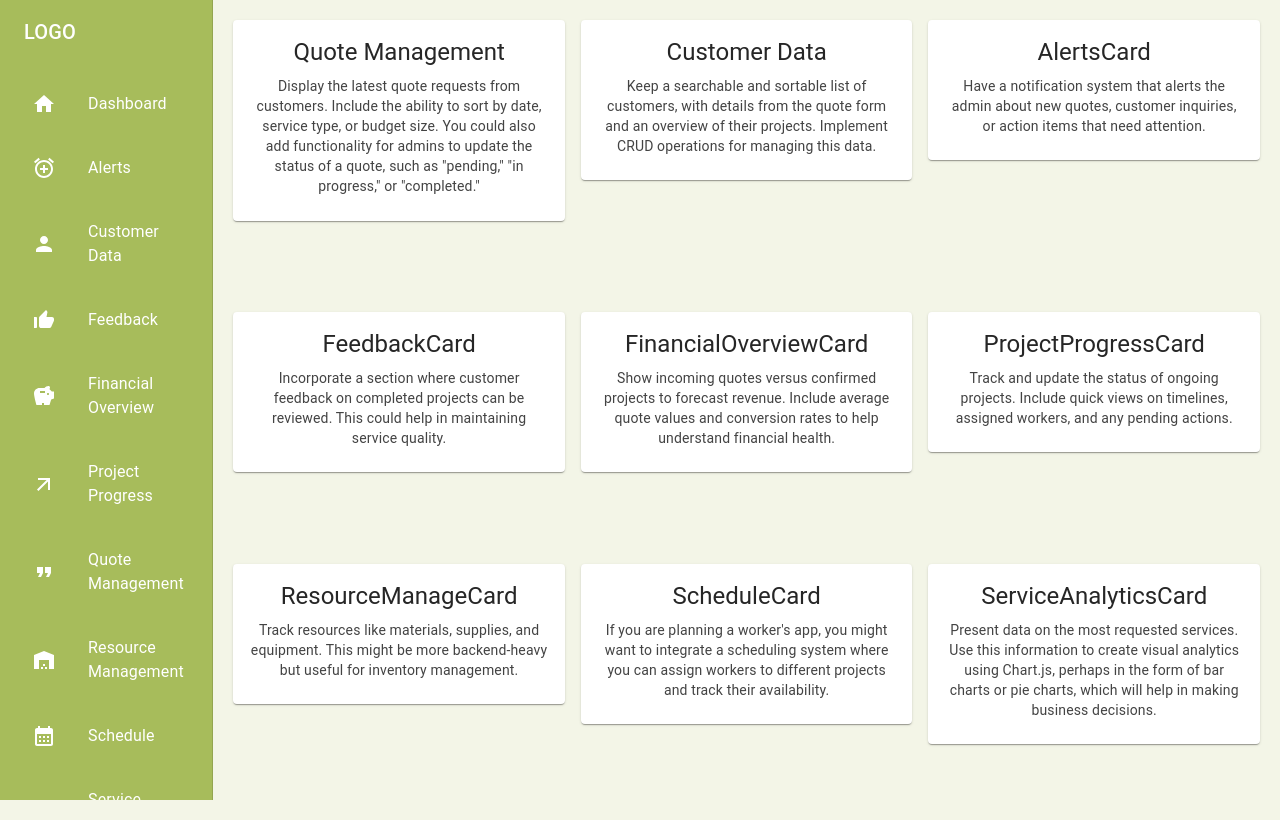
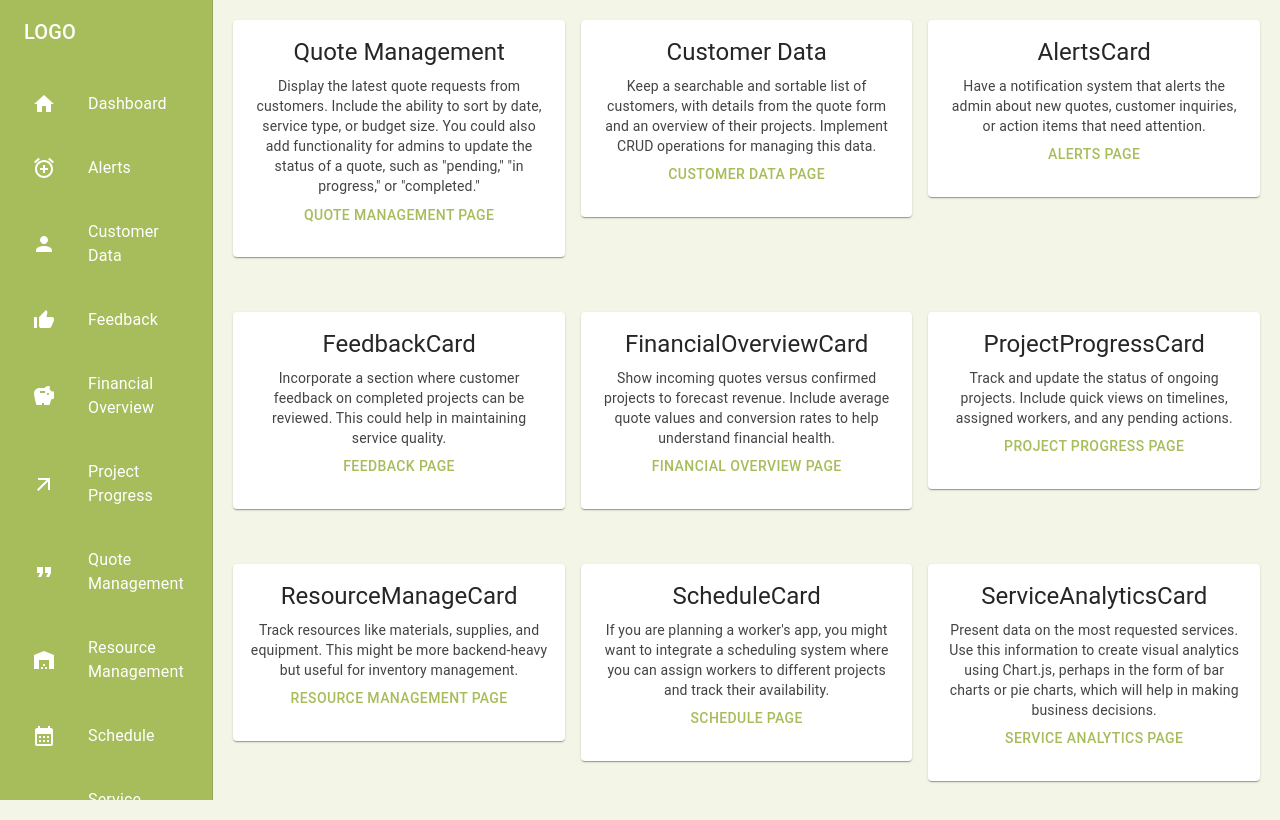
Before and after one commit to johnlundy94/VerdantVisionsAdminWebsite, a React (Create React App) app: page / in a window 1280 px wide. Built offline with nearby package versions, Linux system fonts and the light colour scheme.

Commit message:
Added links to cards

```diff
--- a/src/components/DashboardComponents/AlertsCard.js
+++ b/src/components/DashboardComponents/AlertsCard.js
@@ -1,3 +1,4 @@
+import { Button } from "@mui/material";
 import Card from "@mui/material/Card";
 import CardContent from "@mui/material/CardContent";
 import Typography from "@mui/material/Typography";
@@ -13,6 +14,7 @@ function AlertsCard() {
           Have a notification system that alerts the admin about new quotes,
           customer inquiries, or action items that need attention.
         </Typography>
+        <Button href="/alerts">Alerts Page</Button>
       </CardContent>
     </Card>
   );
--- a/src/components/DashboardComponents/CustomerDataCard.js
+++ b/src/components/DashboardComponents/CustomerDataCard.js
@@ -1,6 +1,7 @@
 import Card from "@mui/material/Card";
 import CardContent from "@mui/material/CardContent";
 import Typography from "@mui/material/Typography";
+import { Button } from "@mui/material";
 
 function CustomerDataCard() {
   return (
@@ -14,6 +15,7 @@ function CustomerDataCard() {
           the quote form and an overview of their projects. Implement CRUD
           operations for managing this data.
         </Typography>
+        <Button href="/customer-data">Customer Data Page</Button>
       </CardContent>
     </Card>
   );
--- a/src/components/DashboardComponents/FeedbackCard.js
+++ b/src/components/DashboardComponents/FeedbackCard.js
@@ -1,6 +1,7 @@
 import Card from "@mui/material/Card";
 import CardContent from "@mui/material/CardContent";
 import Typography from "@mui/material/Typography";
+import { Button } from "@mui/material";
 
 function FeedbackCard() {
   return (
@@ -13,6 +14,7 @@ function FeedbackCard() {
           Incorporate a section where customer feedback on completed projects
           can be reviewed. This could help in maintaining service quality.
         </Typography>
+        <Button href="/feedback">Feedback Page</Button>
       </CardContent>
     </Card>
   );
--- a/src/components/DashboardComponents/FinancialOverviewCard.js
+++ b/src/components/DashboardComponents/FinancialOverviewCard.js
@@ -1,6 +1,7 @@
 import Card from "@mui/material/Card";
 import CardContent from "@mui/material/CardContent";
 import Typography from "@mui/material/Typography";
+import { Button } from "@mui/material";
 
 function FinancialOverviewCard() {
   return (
@@ -14,6 +15,7 @@ function FinancialOverviewCard() {
           Include average quote values and conversion rates to help understand
           financial health.
         </Typography>
+        <Button href="/financial-overview">Financial Overview Page</Button>
       </CardContent>
     </Card>
   );
--- a/src/components/DashboardComponents/ProjectProgressCard.js
+++ b/src/components/DashboardComponents/ProjectProgressCard.js
@@ -1,6 +1,7 @@
 import Card from "@mui/material/Card";
 import CardContent from "@mui/material/CardContent";
 import Typography from "@mui/material/Typography";
+import { Button } from "@mui/material";
 
 function ProjectProgressCard() {
   return (
@@ -13,6 +14,7 @@ function ProjectProgressCard() {
           Track and update the status of ongoing projects. Include quick views
           on timelines, assigned workers, and any pending actions.
         </Typography>
+        <Button href="/project-progress">Project Progress Page</Button>
       </CardContent>
     </Card>
   );
--- a/src/components/DashboardComponents/QuoteManageCard.js
+++ b/src/components/DashboardComponents/QuoteManageCard.js
@@ -1,6 +1,7 @@
 import Card from "@mui/material/Card";
 import CardContent from "@mui/material/CardContent";
 import Typography from "@mui/material/Typography";
+import { Button } from "@mui/material";
 
 function QuoteManageCard() {
   return (
@@ -15,6 +16,7 @@ function QuoteManageCard() {
           functionality for admins to update the status of a quote, such as
           "pending," "in progress," or "completed."
         </Typography>
+        <Button href="/quote-manage">Quote Management Page</Button>
       </CardContent>
     </Card>
   );
--- a/src/components/DashboardComponents/ResourceManageCard.js
+++ b/src/components/DashboardComponents/ResourceManageCard.js
@@ -1,6 +1,7 @@
 import Card from "@mui/material/Card";
 import CardContent from "@mui/material/CardContent";
 import Typography from "@mui/material/Typography";
+import { Button } from "@mui/material";
 
 function ResourceManageCard() {
   return (
@@ -13,6 +14,7 @@ function ResourceManageCard() {
           Track resources like materials, supplies, and equipment. This might be
           more backend-heavy but useful for inventory management.
         </Typography>
+        <Button href="/resource-manage">Resource Management Page</Button>
       </CardContent>
     </Card>
   );
--- a/src/components/DashboardComponents/ScheduleCard.js
+++ b/src/components/DashboardComponents/ScheduleCard.js
@@ -1,6 +1,7 @@
 import Card from "@mui/material/Card";
 import CardContent from "@mui/material/CardContent";
 import Typography from "@mui/material/Typography";
+import { Button } from "@mui/material";
 
 function ScheduleCard() {
   return (
@@ -14,6 +15,7 @@ function ScheduleCard() {
           scheduling system where you can assign workers to different projects
           and track their availability.
         </Typography>
+        <Button href="/schedule">Schedule Page</Button>
       </CardContent>
     </Card>
   );
--- a/src/components/DashboardComponents/ServiceAnalyticsCard.js
+++ b/src/components/DashboardComponents/ServiceAnalyticsCard.js
@@ -1,6 +1,7 @@
 import Card from "@mui/material/Card";
 import CardContent from "@mui/material/CardContent";
 import Typography from "@mui/material/Typography";
+import { Button } from "@mui/material";
 
 function ServiceAnalyticsCard() {
   return (
@@ -14,6 +15,7 @@ function ServiceAnalyticsCard() {
           create visual analytics using Chart.js, perhaps in the form of bar
           charts or pie charts, which will help in making business decisions.
         </Typography>
+        <Button href="/service-analytics">Service Analytics Page</Button>
       </CardContent>
     </Card>
   );
```
